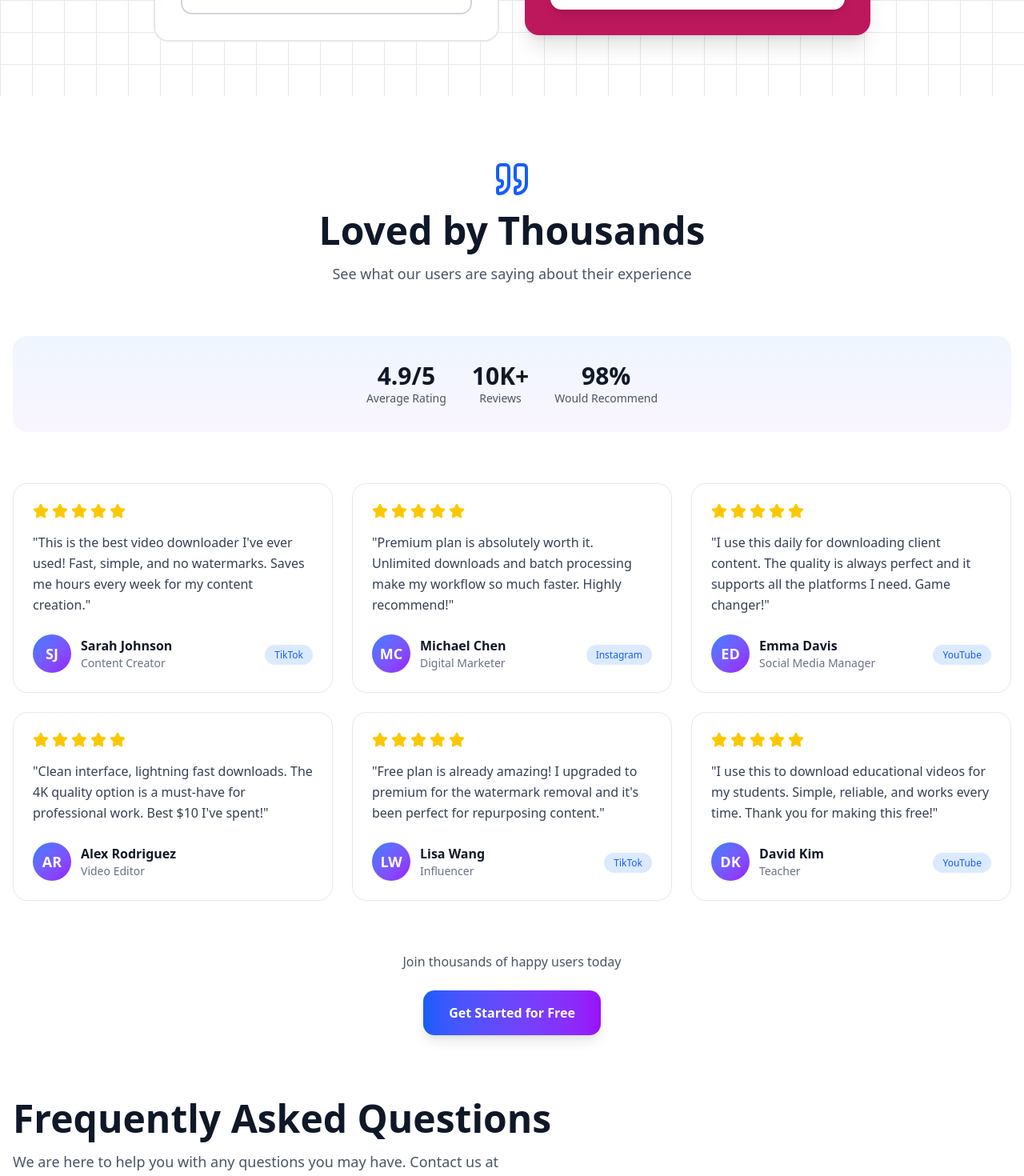
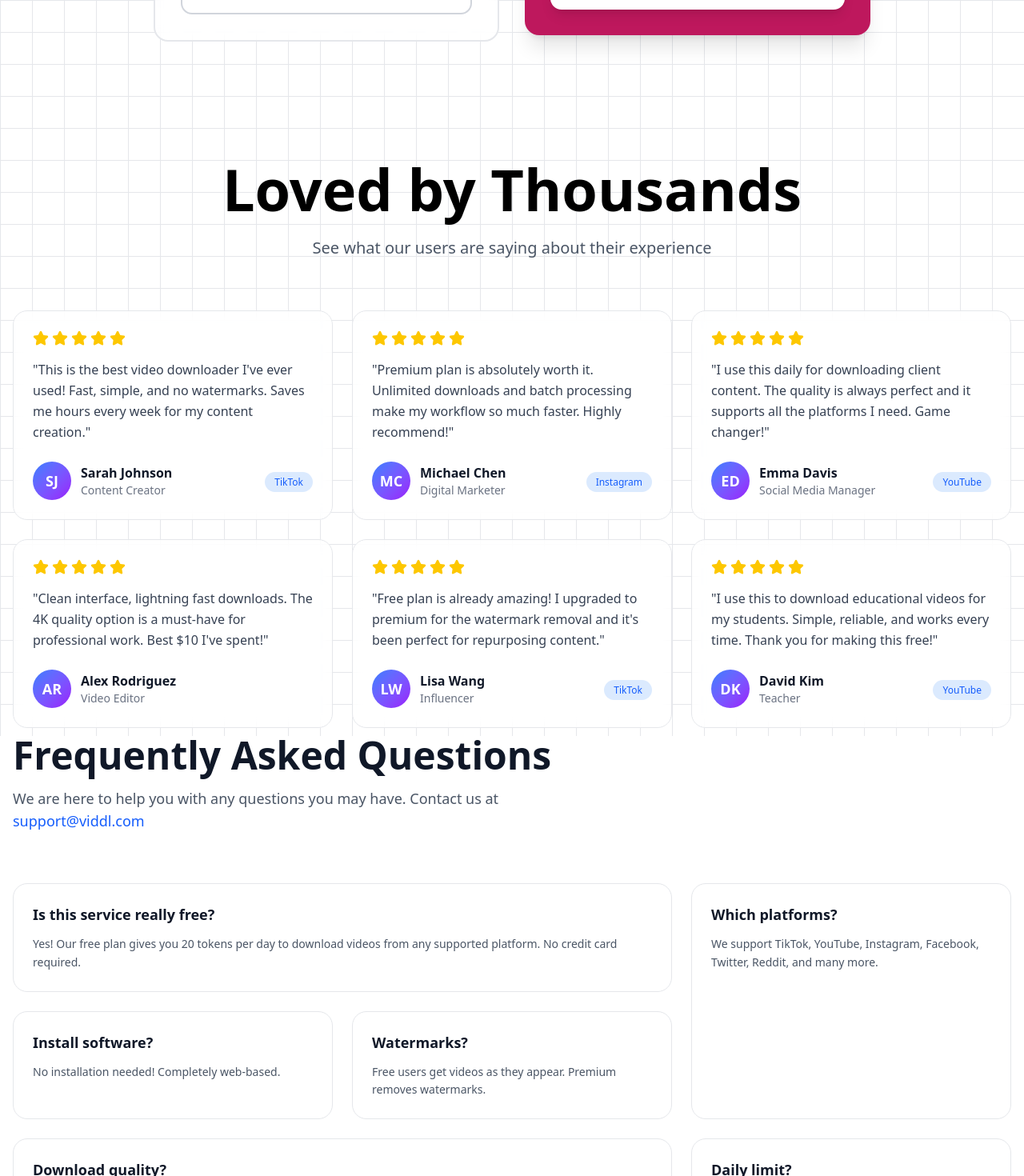
Before and after one commit to afganirw07/Social-Media-Downloader, a Next.js app: page / in a window 1280 px wide. Shown: the part 3080-4550 px from the top of the page at 80% size. Built offline with nearby package versions, Linux system fonts and the light colour scheme.

Commit message:
refactor: Enhance Testimonials section layout and styling for improved user engagement

```diff
--- a/components/sections/testi.tsx
+++ b/components/sections/testi.tsx
@@ -56,7 +56,7 @@ export default function Testimonials() {
   ]
 
   return (
-    <div className="py-20 px-4 relative z-10">
+    <div className="bg-grid-fade py-20 px-4 relative z-10">
       <div className="max-w-7xl mx-auto">
 
         {/* Header */}
@@ -67,36 +67,13 @@ export default function Testimonials() {
           viewport={{ once: true }}
           className="text-center mb-16"
         >
-          <div className="flex justify-center mb-4">
-            <Quote className="w-12 h-12 text-blue-600" />
-          </div>
-          <h2 className="text-4xl md:text-5xl font-bold text-gray-900 mb-4">
-            Loved by Thousands
-          </h2>
-          <p className="text-lg text-gray-600 max-w-2xl mx-auto">
-            See what our users are saying about their experience
-          </p>
-        </motion.div>
-
-        {/* Stats Bar */}
-        <motion.div
-          initial={{ opacity: 0, y: 20 }}
-          whileInView={{ opacity: 1, y: 0 }}
-          transition={{ duration: 0.6, delay: 0.2 }}
-          viewport={{ once: true }}
-          className="flex flex-wrap justify-center gap-8 mb-16 py-8 bg-linear-to-b from-blue-50 to-purple-50 rounded-2xl"
-        >
-          <div className="text-center">
-            <div className="text-3xl font-bold text-gray-900">4.9/5</div>
-            <div className="text-sm text-gray-600">Average Rating</div>
-          </div>
-          <div className="text-center">
-            <div className="text-3xl font-bold text-gray-900">10K+</div>
-            <div className="text-sm text-gray-600">Reviews</div>
-          </div>
-          <div className="text-center">
-            <div className="text-3xl font-bold text-gray-900">98%</div>
-            <div className="text-sm text-gray-600">Would Recommend</div>
+          <div className="flex justify-center items-center flex-col">
+            <h2 className="text-3xl sm:text-4xl md:text-7xl font-bold text-center text-black max-w-4xl md:max-w-6xl">
+              Loved by Thousands
+            </h2>
+            <p className="mt-6 text-md md:text-xl text-center text-gray-600 max-w-2xl">
+              See what our users are saying about their experience
+            </p>
           </div>
         </motion.div>
 
@@ -118,22 +95,6 @@ export default function Testimonials() {
           ))}
         </div>
 
-        {/* Bottom CTA */}
-        <motion.div
-          initial={{ opacity: 0, y: 20 }}
-          whileInView={{ opacity: 1, y: 0 }}
-          transition={{ duration: 0.6, delay: 0.4 }}
-          viewport={{ once: true }}
-          className="text-center mt-16"
-        >
-          <p className="text-gray-600 mb-6">
-            Join thousands of happy users today
-          </p>
-          <button className="px-8 py-4 bg-linear-to-r from-blue-600 to-purple-600 text-white font-semibold rounded-xl hover:from-blue-700 hover:to-purple-700 transition-all duration-300 shadow-lg hover:shadow-xl">
-            Get Started for Free
-          </button>
-        </motion.div>
-
       </div>
     </div>
   )
```
